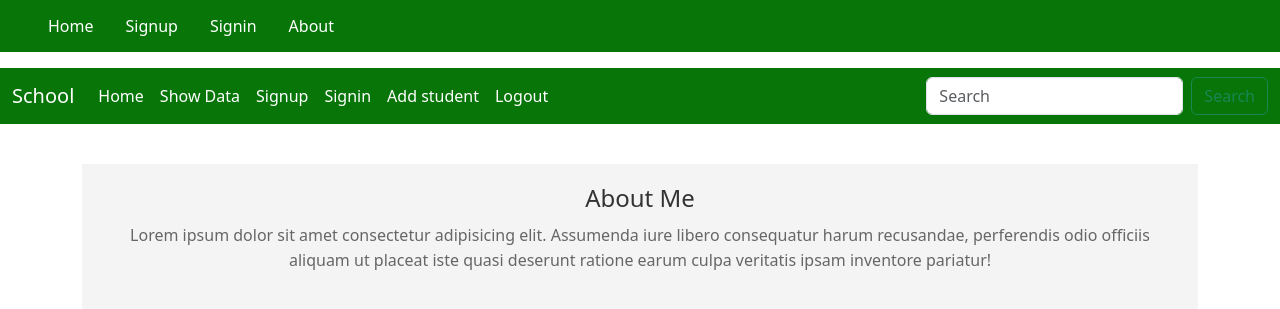
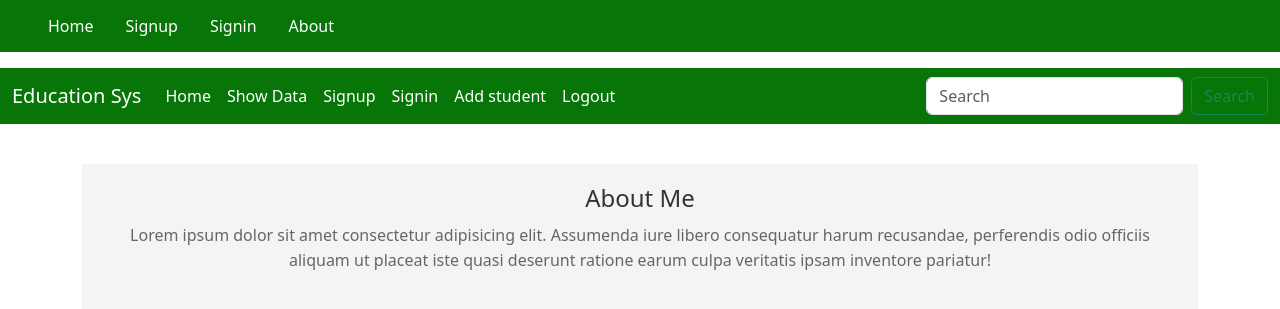
Before and after one commit to Amraboelmagdhussien/Lab2, a Django app: page /about/ in a window 1280 px wide. Shown: the top 309 px of the page. Run offline with Django 5.2, Linux system fonts and the light colour scheme; some libraries are stand-ins or nearby versions.

Commit message:
Layout Done

```diff
--- a/templates/base.html
+++ b/templates/base.html
@@ -114,7 +114,7 @@
     </ul>
     <nav class="navbar navbar-expand-lg">
       <div class="container-fluid">
-        <a class="navbar-brand" href="#">School</a>
+        <a class="navbar-brand" href="#">Education Sys</a>
         <button
           class="navbar-toggler"
           type="button"
```
